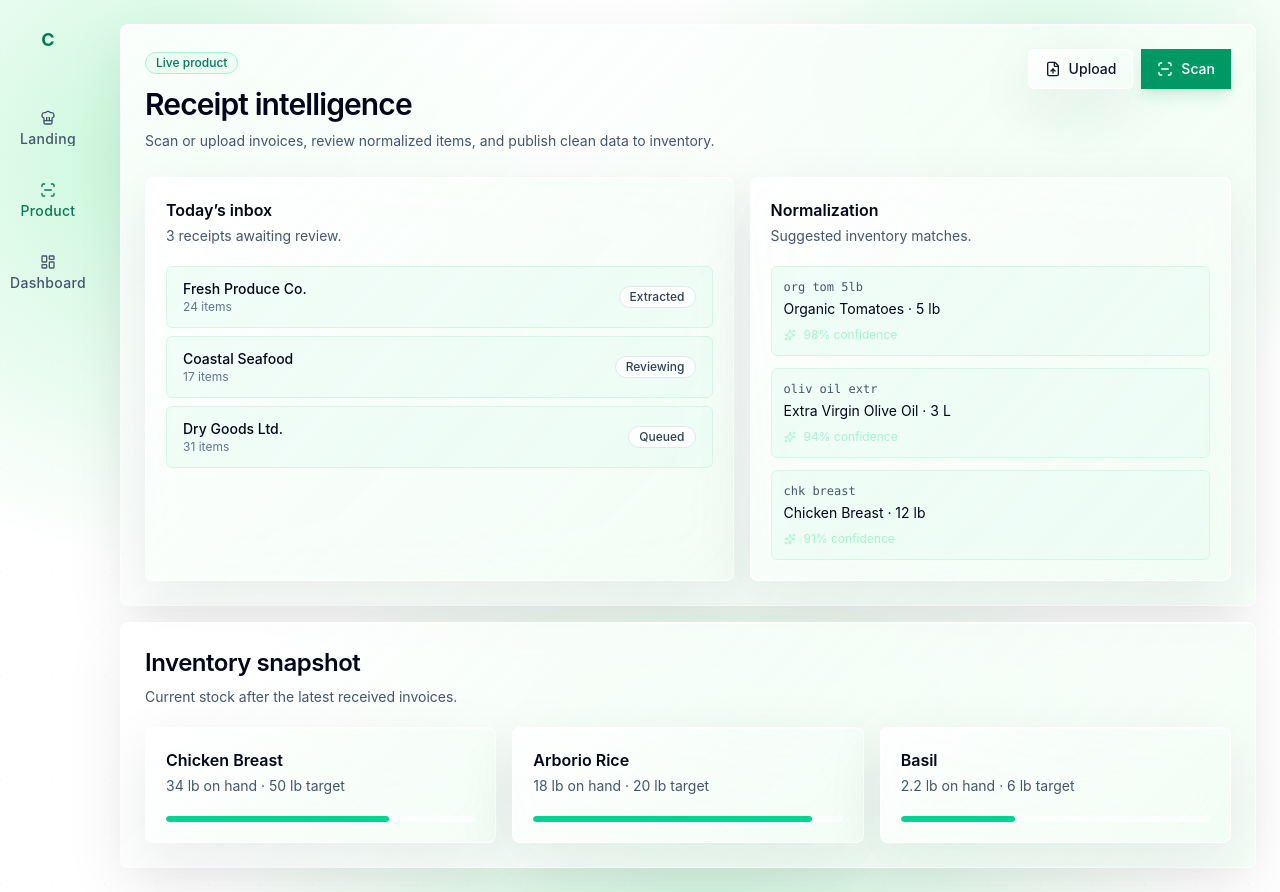
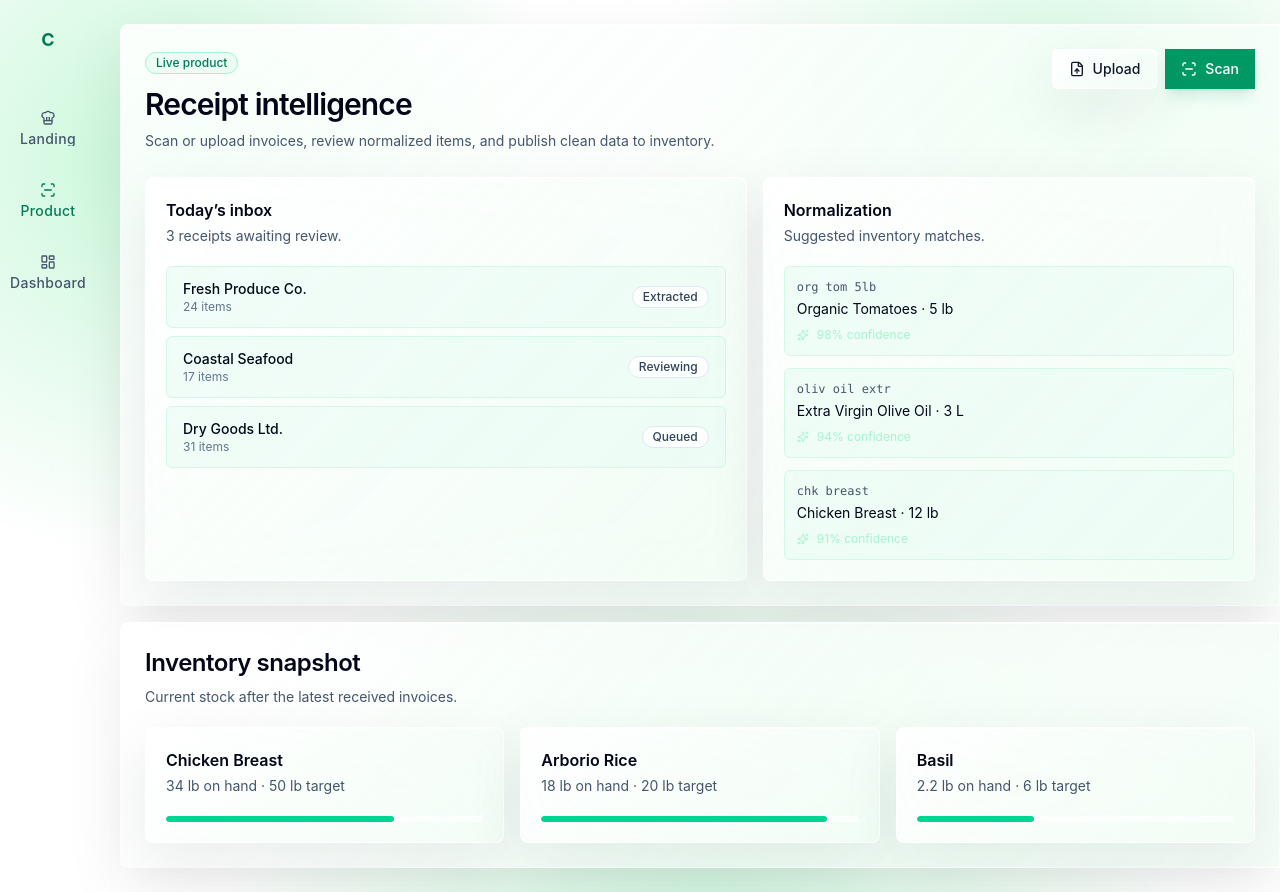
Before and after one commit to girithc/ChefVision-AI, a React (Vite) app in the folder frontend/: page / in a window 1280 px wide. Both pictures are taken after a click on the button "Product". Built offline with nearby package versions, Linux system fonts and the light colour scheme.

Commit message:
style(frontend): flush product panels to right edge

```diff
--- a/frontend/src/product/ProductPage.tsx
+++ b/frontend/src/product/ProductPage.tsx
@@ -3,7 +3,7 @@ import { InventoryPanel } from './sections/InventoryPanel'
 
 export function ProductPage() {
   return (
-    <div className="space-y-4 px-4 py-5 sm:px-6 sm:py-6">
+    <div className="space-y-4 py-5 pl-4 sm:py-6 sm:pl-6">
       <ReceiptIntelligence />
       <InventoryPanel />
     </div>
--- a/frontend/src/product/sections/InventoryPanel.tsx
+++ b/frontend/src/product/sections/InventoryPanel.tsx
@@ -8,7 +8,7 @@ const inventory = [
 
 export function InventoryPanel() {
   return (
-    <section className="glass-panel rounded-lg p-6">
+    <section className="glass-panel rounded-l-lg rounded-r-none p-6">
       <h2 className="text-2xl font-semibold tracking-[-0.02em] text-slate-950">
         Inventory snapshot
       </h2>
--- a/frontend/src/product/sections/ReceiptIntelligence.tsx
+++ b/frontend/src/product/sections/ReceiptIntelligence.tsx
@@ -5,7 +5,7 @@ import { Card, CardContent, CardDescription, CardHeader, CardTitle } from '@styl
 
 export function ReceiptIntelligence() {
   return (
-    <section className="glass-panel rounded-lg p-6">
+    <section className="glass-panel rounded-l-lg rounded-r-none p-6">
       <div className="flex flex-wrap items-start justify-between gap-4">
         <div>
           <Badge>Live product</Badge>
```
